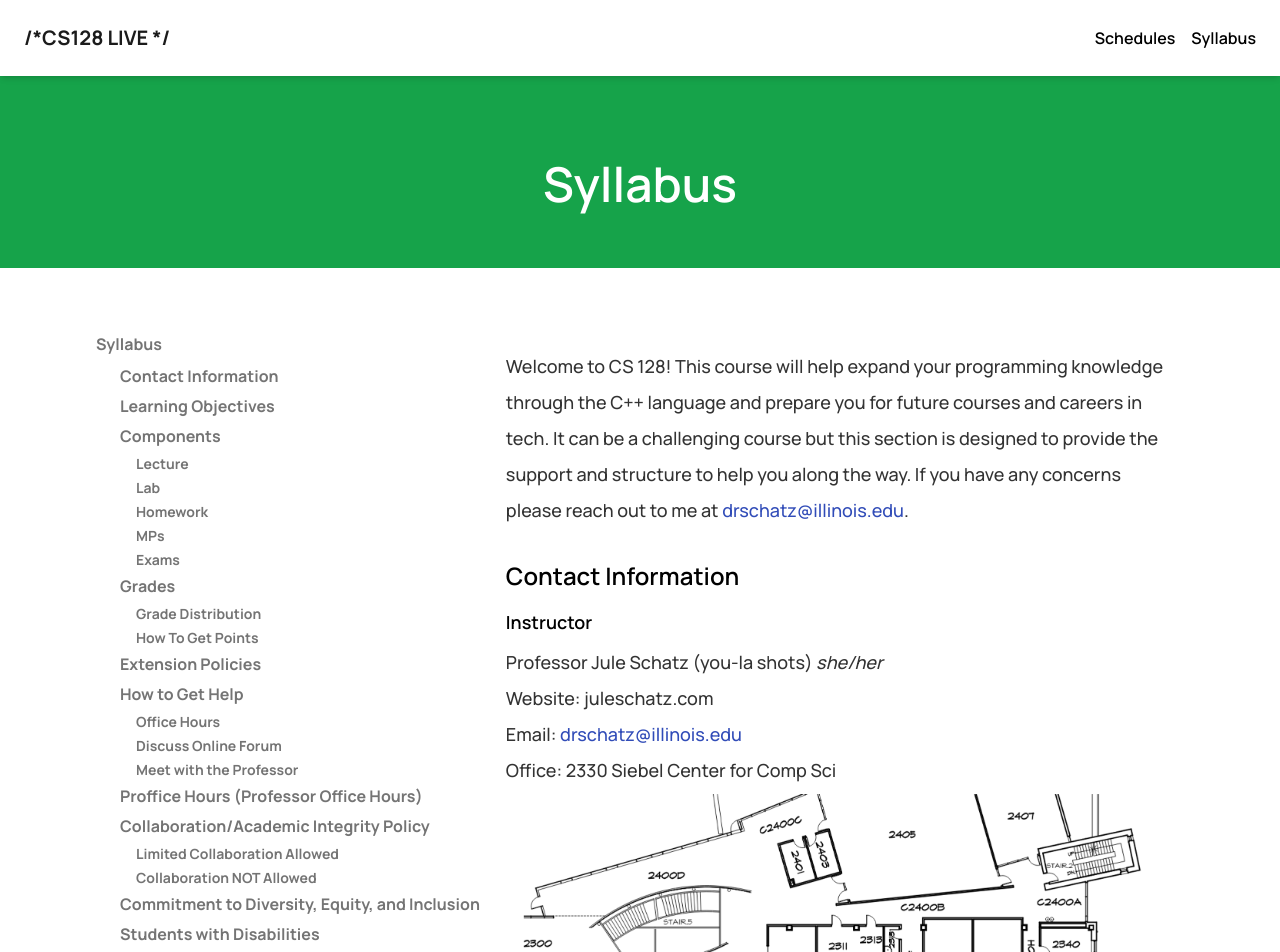
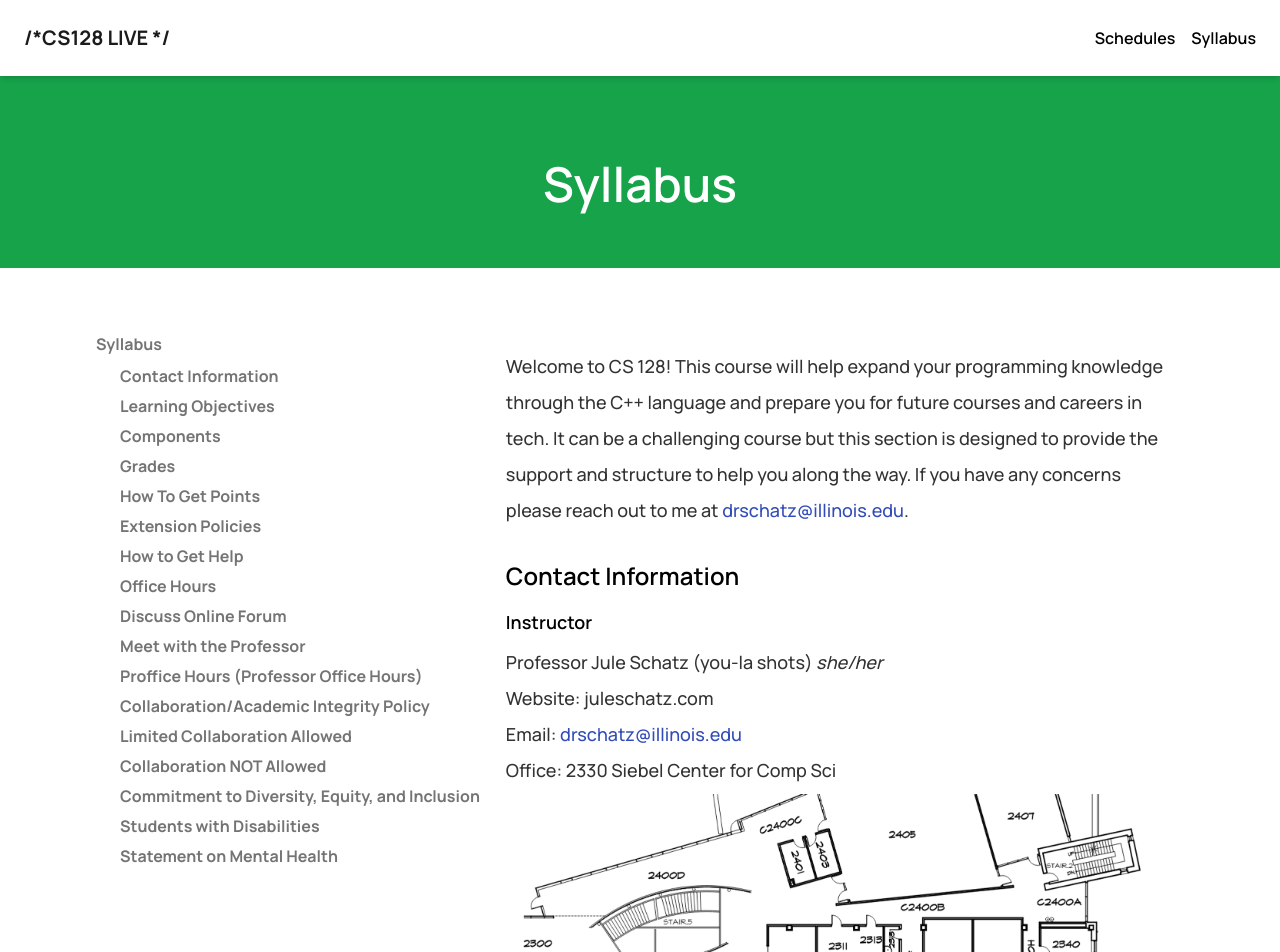
Before and after one commit to drschatz/cs-128-live-web, a Next.js app: page /syllabus in a window 1280 px wide. Shown: the top 952 px of the page. Built offline with nearby package versions, Linux system fonts and the light colour scheme.

Commit message:
dynamic TOC in syllabus page & mp page

```diff
--- a/src/app/assignments/[slug]/page.js
+++ b/src/app/assignments/[slug]/page.js
@@ -1,8 +1,9 @@
 import Markdown from "markdown-to-jsx";
+import fs from "fs";
+import matter from "gray-matter";
 
 import getPostMetadata from "@/lib/getPostMetadata";
-import fs from "fs";
-import matter from "gray-matter";
+import parseMarkdownHeadings from "../../utils/parseTOC";
 
 function getPostContent(slug) {
   const folder = "mps/";
@@ -28,7 +29,7 @@ export async function generateMetadata({ params, searchParams }) {
 const MPPage = (props) => {
   const slug = props.params.slug;
   const post = getPostContent(slug);
-  console.log("Hello");
+  const headings = parseMarkdownHeadings(post.content);
 
   return (
     <main>
@@ -43,137 +44,29 @@ const MPPage = (props) => {
       <div className="flex mb-8 sm:flex-row flex-col">
         <div className="w-full sm:w-4/12 sm:block mt-8 ml-24 text-base text-gray">
           <h3 className="mb-2 sticky top-24 font-bold">Syllabus Nav</h3>
-          {/* <ul className="ml-4 sticky top-32">
-            <li className="hover:text-accent mb-1.5">
-              <a href="#contact-information" className="ml-2">
-                <strong>Contact Information</strong>
-              </a>
-            </li>
-            <li className="hover:text-accent mb-1.5">
-              <a href="#learning-objectives" className="ml-2">
-                <strong>Learning Objectives</strong>
-              </a>
-            </li>
-            <li className="hover:text-accent mb-1.5">
-              <a href="#components" className="ml-2">
-                <strong>Components</strong>
-              </a>
-            </li>
-
-            <ul className="ml-4 text-sm">
-              <li className="hover:text-accent mb-1">
-                <a href="#lecture" className="ml-2">
-                  <strong>Lecture</strong>
+          <ul className="ml-4 sticky top-32">
+            {headings.map((heading) => (
+              <li key={heading.slug} className="hover:text-accent mb-1.5">
+                <a href={`#${heading.slug}`} className="ml-2">
+                  <strong>{heading.text}</strong>
                 </a>
+                {heading.subheadings && (
+                  <ul className="ml-4 text-sm">
+                    {heading.subheadings.map((subheading) => (
+                      <li
+                        key={subheading.slug}
+                        className="hover:text-accent mb-1"
+                      >
+                        <a href={`#${subheading.slug}`} className="ml-2">
+                          <strong>{subheading.text}</strong>
+                        </a>
+                      </li>
+                    ))}
+                  </ul>
+                )}
               </li>
-              <li className="hover:text-accent mb-1">
-                <a href="#lab" className="ml-2">
-                  <strong>Lab</strong>
-                </a>
-              </li>
-              <li className="hover:text-accent mb-1">
-                <a href="#homework" className="ml-2">
-                  <strong>Homework</strong>
-                </a>
-              </li>
-              <li className="hover:text-accent mb-1">
-                <a href="#mps" className="ml-2">
-                  <strong>MPs</strong>
-                </a>
-              </li>
-              <li className="hover:text-accent mb-1">
-                <a href="#homework" className="ml-2">
-                  <strong>Homework</strong>
-                </a>
-              </li>
-              <li className="hover:text-accent mb-1">
-                <a href="#exams" className="ml-2">
-                  <strong>Exams</strong>
-                </a>
-              </li>
-            </ul>
-
-            <li className="hover:text-accent mb-1.5">
-              <a href="#grades" className="ml-2">
-                <strong>Grades</strong>
-              </a>
-            </li>
-            <li className="hover:text-accent mb-1.5">
-              <a href="#how-to-get-points" className="ml-2">
-                <strong>How To Get Points</strong>
-              </a>
-            </li>
-            <li className="hover:text-accent mb-1.5">
-              <a href="#extension-policies" className="ml-2">
-                <strong>Extension Policies</strong>
-              </a>
-            </li>
-            <li className="hover:text-accent mb-1.5">
-              <a href="#how-to-get-help" className="ml-2">
-                <strong>How to Get Help</strong>
-              </a>
-            </li>
-            <ul className="ml-4 text-sm">
-              <li className="hover:text-accent mb-1">
-                <a href="#office-hours" className="ml-2">
-                  <strong>Office Hours</strong>
-                </a>
-              </li>
-              <li className="hover:text-accent mb-1">
-                <a href="#discuss-online-forum" className="ml-2">
-                  <strong>Discuss Online Forum</strong>
-                </a>
-              </li>
-              <li className="hover:text-accent mb-1">
-                <a href="#meet-with-the-professor" className="ml-2">
-                  <strong>Meet with the Professor</strong>
-                </a>
-              </li>
-            </ul>
-            <li className="hover:text-accent mb-1.5">
-              <a href="#proffice-hours-professor-office-hours" className="ml-2">
-                <strong>Proffice Hours (Professor Office Hours)</strong>
-              </a>
-            </li>
-            <li className="hover:text-accent mb-1.5">
-              <a
-                href="#collaborationacademic-integrity-policy"
-                className="ml-2"
-              >
-                <strong>Collaboration/Academic Integrity Policy</strong>
-              </a>
-            </li>
-            <ul className="ml-4 text-sm">
-              <li className="hover:text-accent mb-1">
-                <a href="#limited-collaboration-allowed" className="ml-2">
-                  <strong>Limited Collaboration Allowed</strong>
-                </a>
-              </li>
-              <li className="hover:text-accent mb-1">
-                <a href="#collaboration-not-allowed" className="ml-2">
-                  <strong>Collaboration NOT Allowed</strong>
-                </a>
-              </li>
-            </ul>
-            <li className="hover:text-accent mb-1.5">
-              <a
-                href="#commitment-to-diversity-equity-and-inclusion"
-                className="ml-2"
-              >
-                <strong>Commitment to Diversity, Equity, and Inclusion</strong>
-              </a>
-            </li>
-            <li className="hover:text-accent mb-1.5">
-              <a href="#students-with-disabilities" className="ml-2">
-                <strong>Students with Disabilities</strong>
-              </a>
-            </li>
-            <li className="hover:text-accent mb-1.5">
-              <a href="#statement-on-mental-health" className="ml-2">
-                <strong>Statement on Mental Health</strong>
-              </a>
-            </li>
-          </ul> */}
+            ))}
+          </ul>
         </div>
         <div className="w-full sm:w-7/12 mt-8 p-4">
           <div className="mb-8 ">
--- a/src/app/syllabus/page.js
+++ b/src/app/syllabus/page.js
@@ -1,9 +1,11 @@
 import Markdown from "markdown-to-jsx";
 import getPostContent from "@/lib/getPostContent";
+import parseMarkdownHeadings from "../../utils/parseTOC";
 
 const CourseBook = () => {
   const slug = "syllabus";
   const post = getPostContent(slug);
+  const headings = parseMarkdownHeadings(post.content);
 
   return (
     <main>
@@ -19,138 +21,27 @@ const CourseBook = () => {
         <div className="w-full sm:w-4/12 sm:block mt-8 ml-24 text-base text-gray">
           <h3 className="mb-2 sticky top-24 font-bold">Syllabus</h3>
           <ul className="ml-4 sticky top-32">
-            <li className="hover:text-accent mb-1.5">
-              <a href="#contact-information" className="ml-2">
-                <strong>Contact Information</strong>
-              </a>
-            </li>
-            <li className="hover:text-accent mb-1.5">
-              <a href="#learning-objectives" className="ml-2">
-                <strong>Learning Objectives</strong>
-              </a>
-            </li>
-            <li className="hover:text-accent mb-1.5">
-              <a href="#components" className="ml-2">
-                <strong>Components</strong>
-              </a>
-            </li>
-
-            <ul className="ml-4 text-sm">
-              <li className="hover:text-accent mb-1">
-                <a href="#lecture" className="ml-2">
-                  <strong>Lecture</strong>
+            {headings.map((heading) => (
+              <li key={heading.slug} className="hover:text-accent mb-1.5">
+                <a href={`#${heading.slug}`} className="ml-2">
+                  <strong>{heading.text}</strong>
                 </a>
+                {heading.subheadings && (
+                  <ul className="ml-4 text-sm">
+                    {heading.subheadings.map((subheading) => (
+                      <li
+                        key={subheading.slug}
+                        className="hover:text-accent mb-1"
+                      >
+                        <a href={`#${subheading.slug}`} className="ml-2">
+                          <strong>{subheading.text}</strong>
+                        </a>
+                      </li>
+                    ))}
+                  </ul>
+                )}
               </li>
-              <li className="hover:text-accent mb-1">
-                <a href="#lab" className="ml-2">
-                  <strong>Lab</strong>
-                </a>
-              </li>
-              <li className="hover:text-accent mb-1">
-                <a href="#homework" className="ml-2">
-                  <strong>Homework</strong>
-                </a>
-              </li>
-              <li className="hover:text-accent mb-1">
-                <a href="#mps" className="ml-2">
-                  <strong>MPs</strong>
-                </a>
-              </li>
-              <li className="hover:text-accent mb-1">
-                <a href="#exams" className="ml-2">
-                  <strong>Exams</strong>
-                </a>
-              </li>
-            </ul>
-
-            <li className="hover:text-accent mb-1.5">
-              <a href="#grades" className="ml-2">
-                <strong>Grades</strong>
-              </a>
-            </li>
-            <ul className="ml-4 text-sm">
-            <li className="hover:text-accent mb-1">
-              <a href="#grades" className="ml-2">
-                <strong>Grade Distribution</strong>
-              </a>
-            </li>
-            <li className="hover:text-accent mb-1">
-              <a href="#how-to-get-points" className="ml-2">
-                <strong>How To Get Points</strong>
-              </a>
-            </li>
-
-            </ul>
-            <li className="hover:text-accent mb-1.5">
-              <a href="#extension-policies" className="ml-2">
-                <strong>Extension Policies</strong>
-              </a>
-            </li>
-            <li className="hover:text-accent mb-1.5">
-              <a href="#how-to-get-help" className="ml-2">
-                <strong>How to Get Help</strong>
-              </a>
-            </li>
-            <ul className="ml-4 text-sm">
-              <li className="hover:text-accent mb-1">
-                <a href="#office-hours" className="ml-2">
-                  <strong>Office Hours</strong>
-                </a>
-              </li>
-              <li className="hover:text-accent mb-1">
-                <a href="#discuss-online-forum" className="ml-2">
-                  <strong>Discuss Online Forum</strong>
-                </a>
-              </li>
-              <li className="hover:text-accent mb-1">
-                <a href="#meet-with-the-professor" className="ml-2">
-                  <strong>Meet with the Professor</strong>
-                </a>
-              </li>
-            </ul>
-            <li className="hover:text-accent mb-1.5">
-              <a href="#proffice-hours-professor-office-hours" className="ml-2">
-                <strong>Proffice Hours (Professor Office Hours)</strong>
-              </a>
-            </li>
-            <li className="hover:text-accent mb-1.5">
-              <a
-                href="#collaborationacademic-integrity-policy"
-                className="ml-2"
-              >
-                <strong>Collaboration/Academic Integrity Policy</strong>
-              </a>
-            </li>
-            <ul className="ml-4 text-sm">
-              <li className="hover:text-accent mb-1">
-                <a href="#limited-collaboration-allowed" className="ml-2">
-                  <strong>Limited Collaboration Allowed</strong>
-                </a>
-              </li>
-              <li className="hover:text-accent mb-1">
-                <a href="#collaboration-not-allowed" className="ml-2">
-                  <strong>Collaboration NOT Allowed</strong>
-                </a>
-              </li>
-            </ul>
-            <li className="hover:text-accent mb-1.5">
-              <a
-                href="#commitment-to-diversity-equity-and-inclusion"
-                className="ml-2"
-              >
-                <strong>Commitment to Diversity, Equity, and Inclusion</strong>
-              </a>
-            </li>
-            <li className="hover:text-accent mb-1.5">
-              <a href="#students-with-disabilities" className="ml-2">
-                <strong>Students with Disabilities</strong>
-              </a>
-            </li>
-            <li className="hover:text-accent mb-1.5">
-              <a href="#statement-on-mental-health" className="ml-2">
-                <strong>Statement on Mental Health</strong>
-              </a>
-            </li>
+            ))}
           </ul>
         </div>
         <div className="w-full sm:w-7/12 mt-8 p-4">
```
Also changed, not shown: src/utils/parseTOC.js (+1 -52 lines).
